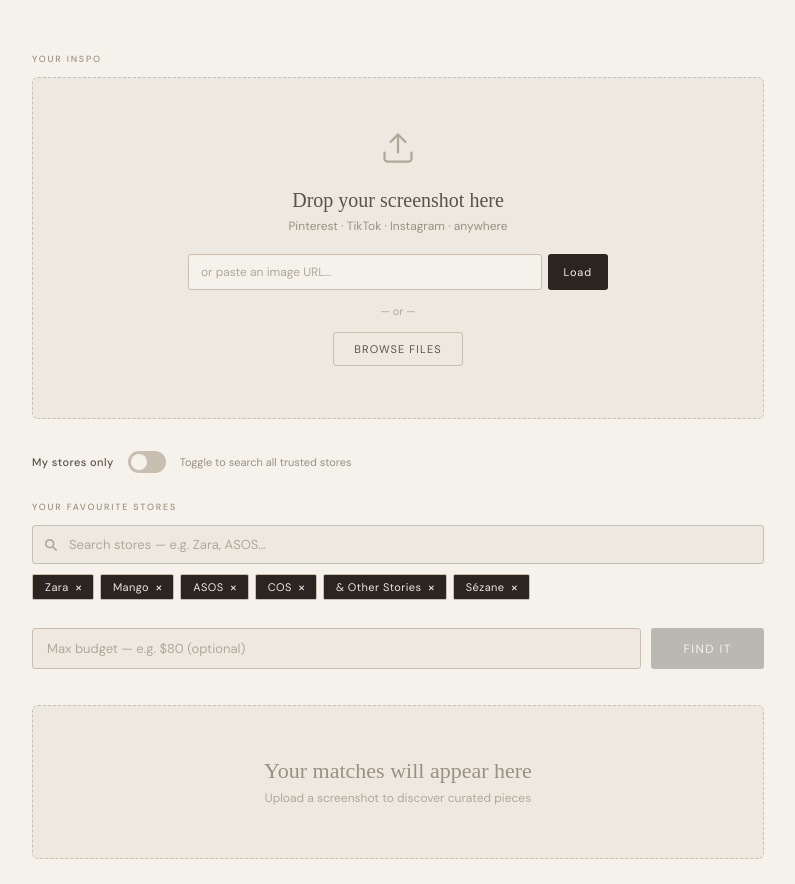
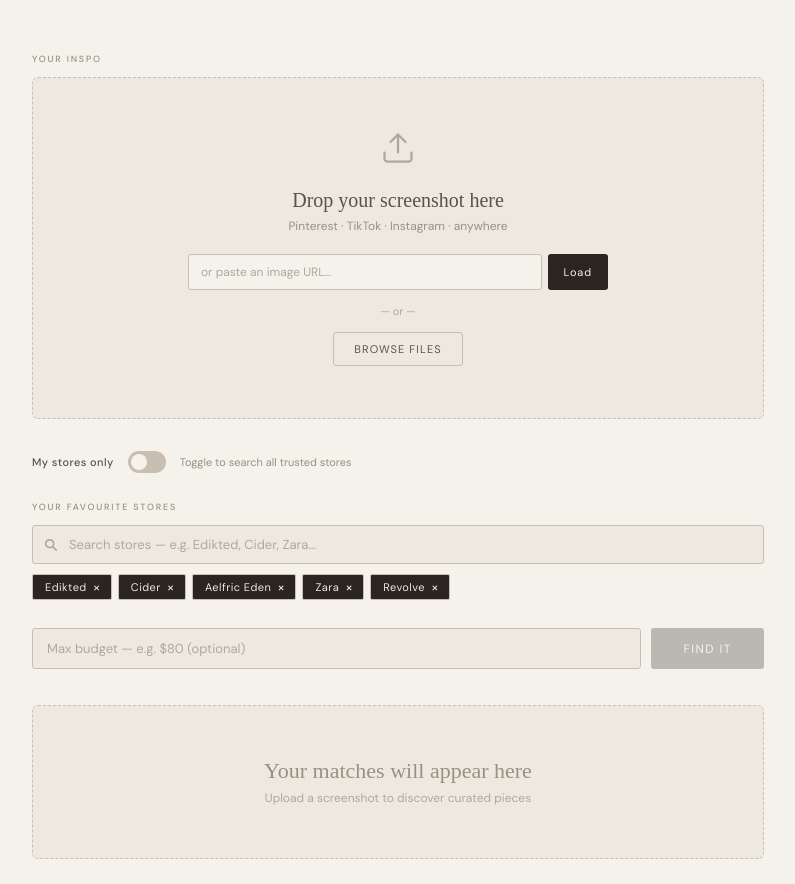
Before and after one commit to lillianyee-arc/liloutfitmatch, a plain HTML site: page index (3).html in a window 1280 px wide. Shown: the part 213-1097 px from the top of the page, without its empty margins (242-1037 px from the left). Drawn offline with Linux system fonts and the light colour scheme; a web font is replaced by a local one.

Commit message:
Update index (3).html

```diff
--- a/index (3).html
+++ b/index (3).html
@@ -311,6 +311,8 @@
       overflow: hidden;
       margin-bottom: 10px;
       display: none;
+      max-height: 250px;
+      overflow-y: auto;
     }
     .store-dropdown.visible { display: block; }
     .store-option {
@@ -596,7 +598,7 @@
     <div class="label">Your favourite stores</div>
     <div class="store-search-box">
       <svg class="store-search-icon" viewBox="0 0 16 16"><circle cx="6.5" cy="6.5" r="4.5"/><line x1="10.5" y1="10.5" x2="14" y2="14"/></svg>
-      <input class="store-search-input" type="text" id="storeSearchInput" placeholder="Search stores — e.g. Zara, ASOS…" autocomplete="off">
+      <input class="store-search-input" type="text" id="storeSearchInput" placeholder="Search stores — e.g. Edikted, Cider, Zara…" autocomplete="off">
     </div>
     <div class="store-dropdown" id="storeDropdown"></div>
     <div class="selected-chips" id="selectedChips"></div>
@@ -624,17 +626,21 @@
 </div>
 
 <script>
+  // Expanded store pool featuring top requests & high-intent retail domains
   const STORES = [
-    'Zara', 'Mango', 'H&M', 'ASOS', 'COS', 'Arket',
-    '& Other Stories', 'Sézane', 'Reformation', 'Revolve',
-    'Free People', 'Urban Outfitters', 'Anthropologie',
-    'Nordstrom', 'Shopbop', 'Net-A-Porter', 'SSENSE', 'Uniqlo',
-    'Princess Polly', 'PrettyLittleThing', 'Missguided', 'Abercrombie',
-    'Topshop', 'Banana Republic', 'J.Crew', 'Everlane', 'Madewell',
-  ];
+    'Edikted', 'Cider', 'Aelfric Eden', 'SUUKSESS', 'Zara', 'Mango',
+    'H&M', 'ASOS', 'COS', 'Arket', '& Other Stories', 'Sézane',
+    'Reformation', 'Revolve', 'Free People', 'Urban Outfitters',
+    'Anthropologie', 'Nordstrom', 'Shopbop', 'Net-A-Porter', 'SSENSE',
+    'Uniqlo', 'Princess Polly', 'PrettyLittleThing', 'Garage', 'Aerie',
+    'PacSun', 'White Fox', 'Bershka', 'Pull&Bear', 'Stradivarius',
+    'Abercrombie', 'Etsy', 'Amazon', 'Princess Polly', 'Alo Yoga',
+    'Lululemon', 'Gymshark', 'Kith', 'Skims', 'Meshki', 'Oh Polly'
+  ].sort();
 
   let hasImage = false;
-  let selectedStores = new Set(['Zara', 'Mango', 'ASOS', 'COS', '& Other Stories', 'Sézane']);
+  // Default selected favorites
+  let selectedStores = new Set(['Edikted', 'Cider', 'Aelfric Eden', 'Zara', 'Revolve']);
   let allStores = false;
 
   // ── STORE SEARCH ──
@@ -657,7 +663,7 @@
     const q = query.toLowerCase().trim();
     const matches = STORES.filter(s => s.toLowerCase().includes(q));
     if (!q || !matches.length) { storeDropdown.classList.remove('visible'); return; }
-    storeDropdown.innerHTML = matches.slice(0, 8).map(s => `
+    storeDropdown.innerHTML = matches.slice(0, 15).map(s => `
       <div class="store-option ${selectedStores.has(s) ? 'selected' : ''}" data-store="${s}">
         ${s}
         <svg class="check" viewBox="0 0 14 14"><polyline points="2,7 5.5,11 12,3"/></svg>
@@ -696,7 +702,6 @@
     document.getElementById('storesWrap').classList.toggle('dimmed', allStores);
   }
 
-  // Keyboard support for toggle
   document.getElementById('toggleTrack').addEventListener('keydown', e => {
     if (e.key === ' ' || e.key === 'Enter') { e.preventDefault(); toggleMode(); }
   });
@@ -774,9 +779,12 @@
       </div>`;
   }
 
-  // ── TRUSTED STORES ──
-  // Maps display name → domains to match against result URLs
+  // ── TRUSTED STORE DOMAINS ──
   const STORE_DOMAINS = {
+    'Edikted':           ['edikted.com'],
+    'Cider':             ['shopcider.com', 'cider.com'],
+    'Aelfric Eden':      ['aelfriceden.com'],
+    'SUUKSESS':          ['suuksess.com', 'amazon.com/suuksess'],
     'Zara':              ['zara.com'],
     'Mango':             ['mango.com'],
     'H&M':               ['hm.com', 'h&m.com'],
@@ -795,11 +803,28 @@
     'Net-A-Porter':      ['net-a-porter.com'],
     'SSENSE':            ['ssense.com'],
     'Uniqlo':            ['uniqlo.com'],
+    'Princess Polly':    ['princesspolly.com'],
+    'PrettyLittleThing': ['prettylittlething.com'],
+    'Garage':            ['garageclothing.com'],
+    'Aerie':             ['ae.com/aerie', 'aerie.com'],
+    'PacSun':            ['pacsun.com'],
+    'White Fox':         ['whitefoxboutique.com'],
+    'Bershka':           ['bershka.com'],
+    'Pull&Bear':         ['pullandbear.com'],
+    'Stradivarius':      ['stradivarius.com'],
+    'Abercrombie':       ['abercrombie.com'],
+    'Etsy':              ['etsy.com'],
+    'Amazon':            ['amazon.com'],
+    'Alo Yoga':          ['aloyoga.com'],
+    'Lululemon':         ['lululemon.com'],
+    'Gymshark':          ['gymshark.com'],
+    'Kith':              ['kith.com'],
+    'Skims':             ['skims.com'],
+    'Meshki':            ['meshki.com'],
+    'Oh Polly':          ['ohpolly.com']
   };
 
   const SERPAPI_KEY = 'e45f7be9114e337ba103d5e582a46fdf592c33f35a06ca1f5af3e5be3fc6e6e7';
-
-  // All trusted domains flattened
   const ALL_TRUSTED_DOMAINS = Object.values(STORE_DOMAINS).flat();
 
   function getDomainLabel(url) {
@@ -831,7 +856,6 @@
     } catch { return false; }
   }
 
-  // currentImageSrc holds the base64 or URL of the uploaded image
   let currentImageSrc = null;
 
   async function doSearch() {
@@ -846,29 +870,14 @@
       </div>`;
 
     try {
-      // SerpApi Google Lens visual search
-      // We use the url param for URL images, or upload base64 for file uploads
-      const isBase64 = currentImageSrc.startsWith('data:');
-      let apiUrl;
-
-      if (isBase64) {
-        // For uploaded files: use Google Lens with image_url via a data URL proxy approach
-        // SerpApi supports image_url for publicly accessible URLs
-        // For base64, we send it as url encoded
-        apiUrl = `https://serpapi.com/search.json?engine=google_lens&url=${encodeURIComponent(currentImageSrc)}&api_key=${SERPAPI_KEY}&hl=en&country=us`;
-      } else {
-        apiUrl = `https://serpapi.com/search.json?engine=google_lens&url=${encodeURIComponent(currentImageSrc)}&api_key=${SERPAPI_KEY}&hl=en&country=us`;
-      }
+      let apiUrl = `https://serpapi.com/search.json?engine=google_lens&url=${encodeURIComponent(currentImageSrc)}&api_key=${SERPAPI_KEY}&hl=en&country=us`;
 
       const response = await fetch(apiUrl);
       if (!response.ok) throw new Error('Search failed');
       const data = await response.json();
 
-      // Google Lens returns visual_matches
       const visualMatches = data.visual_matches || [];
       const shoppingResults = data.shopping_results || [];
-
-      // Combine and filter by store preference
       const combined = [...shoppingResults, ...visualMatches];
       const budget = parseBudget(document.getElementById('budgetInput').value);
 
@@ -884,7 +893,6 @@
         return true;
       });
 
-      // Deduplicate by URL
       const seen = new Set();
       pool = pool.filter(r => {
         const url = r.link || r.url || '';
```
